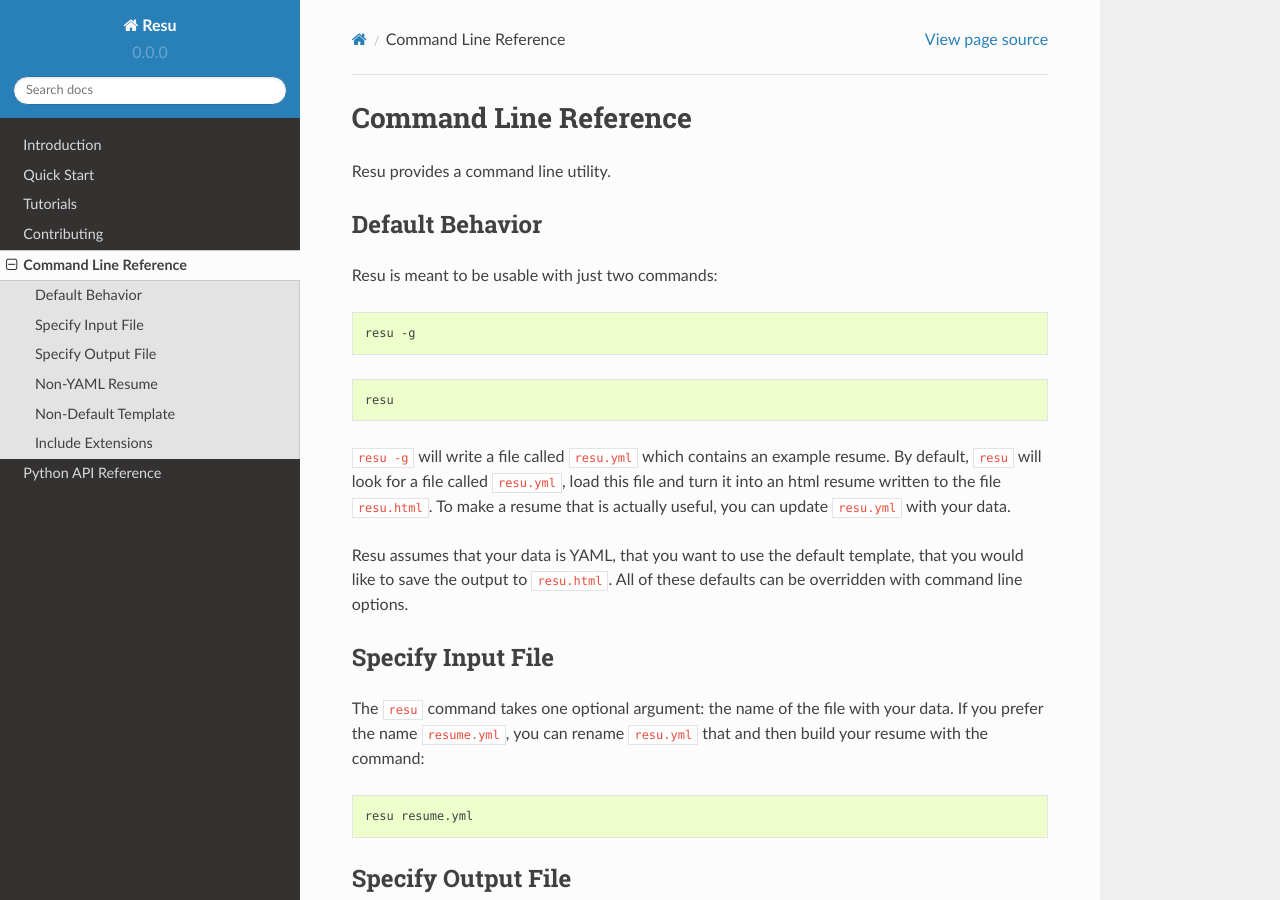
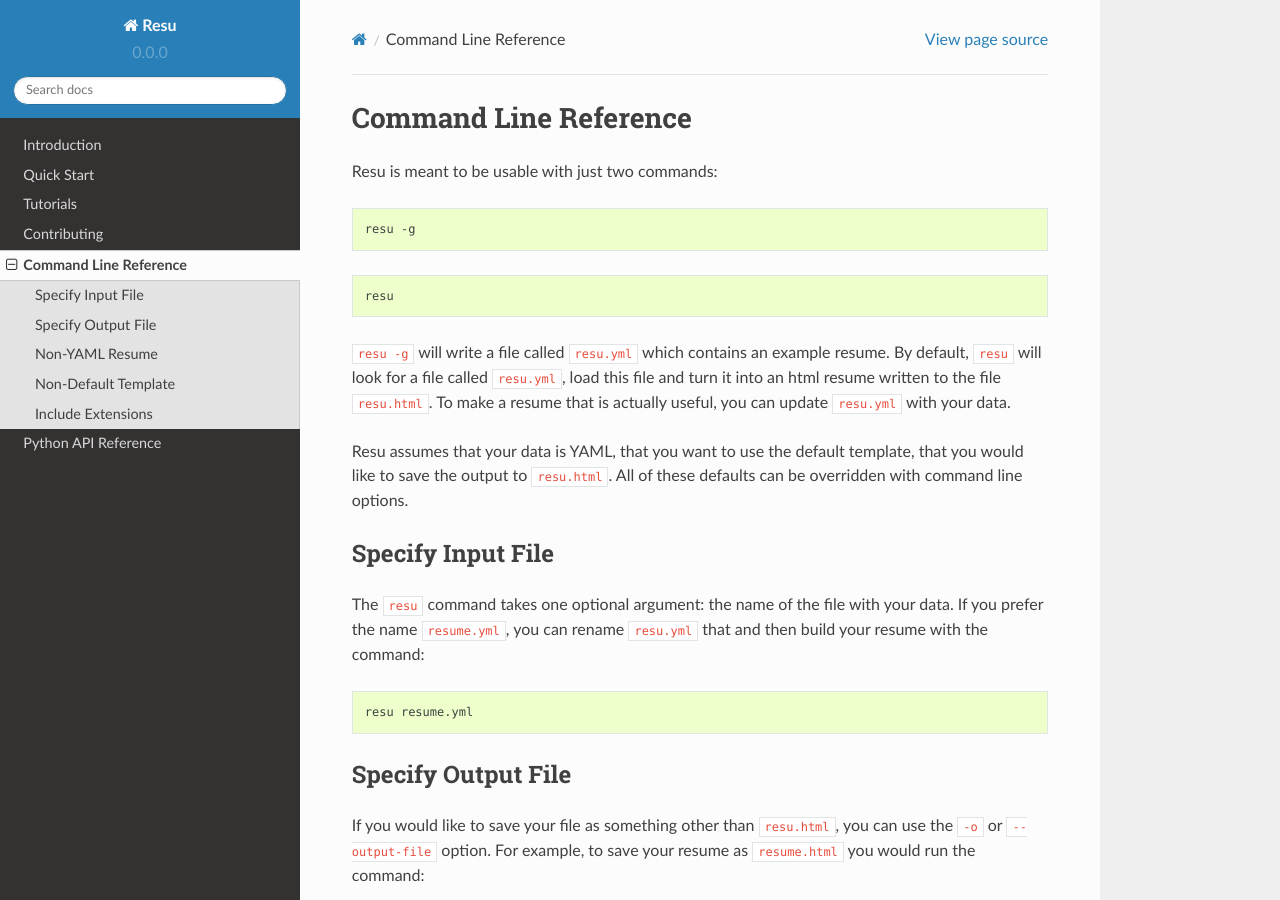
Before and after one commit to skylerberg/resu, a Sphinx documentation site: the page built from doc/pages/cli.rst, in a window 1280 px wide and 900 px high. Built offline with Sphinx 7.4.7 and the Read the Docs theme 2.0.0, drawn with Linux system fonts in a browser that asks for light colours.

Commit message:
Remove "default behavior" headline

```diff
--- a/doc/pages/cli.rst
+++ b/doc/pages/cli.rst
@@ -1,11 +1,6 @@
 ======================
 Command Line Reference
 ======================
-
-Resu provides a command line utility.
-
-Default Behavior
-================
 
 Resu is meant to be usable with just two commands:
 
```
